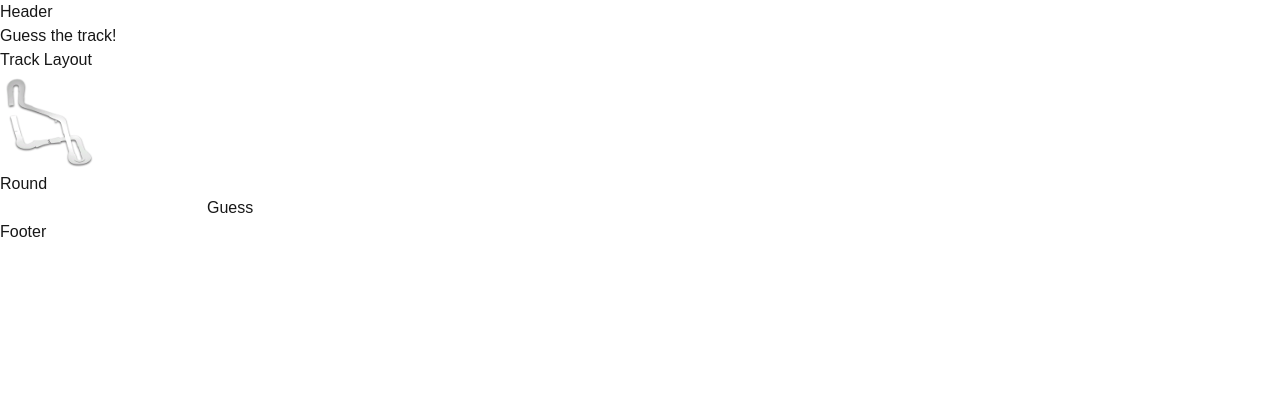
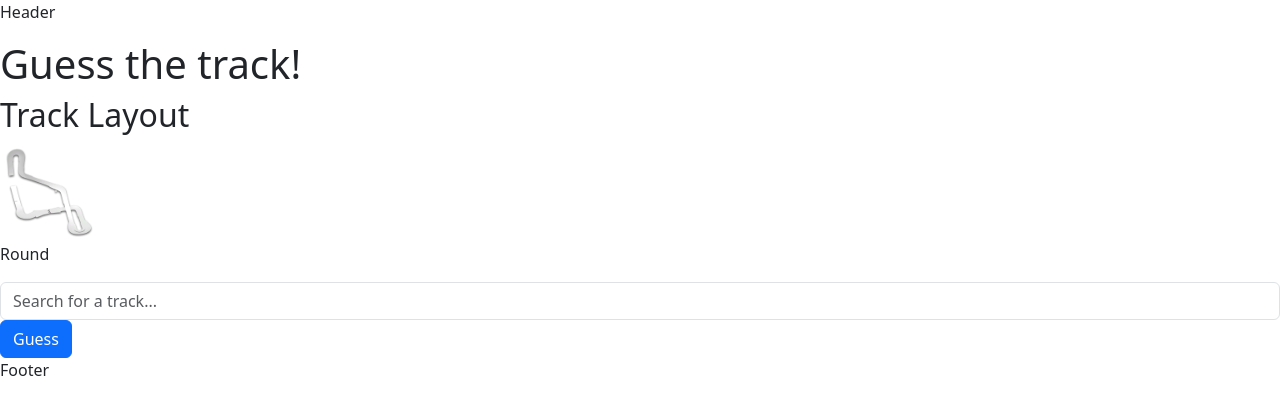
Before and after one commit to thomasamb/8dle, a Next.js app: page / in a window 1280 px wide. Shown: the top 414 px of the page. Built offline with nearby package versions, Linux system fonts and the light colour scheme.

Commit message:
Dropdown options for tracks

```diff
--- a/app/layout.tsx
+++ b/app/layout.tsx
@@ -4,6 +4,7 @@ import "./globals.css";
 import Header from "./ui/header";
 import Footer from "./ui/footer";
 import Game from "./ui/game";
+import 'bootstrap/dist/css/bootstrap.min.css';
 
 const geistSans = Geist({
   variable: "--font-geist-sans",
--- a/app/page.tsx
+++ b/app/page.tsx
@@ -1,5 +1,3 @@
-import Image from "next/image";
-
 export default function Home() {
-  return <div></div>;
+  return <></>;
 }
--- a/app/ui/search.tsx
+++ b/app/ui/search.tsx
@@ -1,6 +1,8 @@
 import GameState from "../lib/gameState";
-import { useActionState } from "react";
+import { useActionState, useState } from "react";
 import GameHandler from "../lib/gameHandler";
+import { Button, Dropdown, Form } from "react-bootstrap";
+import { answerSet } from "../lib/answerSet";
 
 export default function Search({
   gameState,
@@ -11,21 +13,57 @@ export default function Search({
   setGameState: React.Dispatch<React.SetStateAction<GameState>>;
   gameHandler: GameHandler;
 }) {
+  const [input, setInput] = useState("");
+  const [showDropdown, setShowDropdown] = useState(false);
+
+  const filtered = answerSet.filter((answer) =>
+    answer.trackName.toLowerCase().includes(input.toLowerCase()),
+  );
+
   const [state, formAction] = useActionState(
     (previousState: GameState, formData: FormData) => {
       const guess = formData.get("guess") as string;
       const result: GameState = gameHandler.submitGuess(guess);
       setGameState(result);
-      console.log(gameState);
+      setInput("");
       return result;
     },
     gameState,
   );
+
   return (
     <>
       <form action={formAction}>
-        <input type="text" name="guess" />
-        <button type="submit">Guess</button>
+        <Dropdown show={showDropdown && input.length > 0}>
+          <Form.Control
+            type="text"
+            name="guess"
+            value={input}
+            onChange={(e) => {
+              setInput(e.target.value);
+              setShowDropdown(true);
+            }}
+            onBlur={() => setShowDropdown(false)}
+            placeholder="Search for a track..."
+            autoComplete="off"
+          />
+          <Dropdown.Menu>
+            {filtered.map((answer) => (
+              <Dropdown.Item
+                key={answer.trackName}
+                onMouseDown={() => {
+                  setInput(answer.trackName);
+                  setShowDropdown(false);
+                }}
+              >
+                {answer.trackName}
+              </Dropdown.Item>
+            ))}
+          </Dropdown.Menu>
+        </Dropdown>
+        <Button variant="primary" type="submit">
+          Guess
+        </Button>
       </form>
     </>
   );
```
